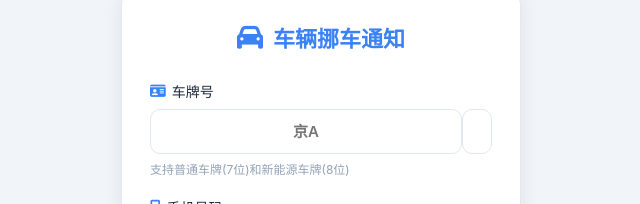
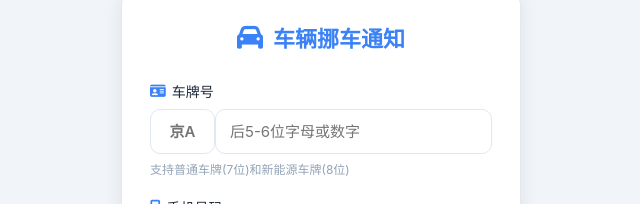
Before and after one commit to duoyuya/cpxt, a website: page admin/index.html in a window 1280 px wide. Shown: the part 90-294 px from the top of the page, without its empty margins (319-959 px from the left). Drawn offline with Linux system fonts and the light colour scheme.

Commit message:
Update index.html

```diff
--- a/admin/index.html
+++ b/admin/index.html
@@ -132,7 +132,6 @@
       transition: var(--transition);
       color: var(--text);
       background: #fff;
-      width: 100%;
     }
 
     input[type="text"]:focus {
@@ -143,8 +142,10 @@
 
     .plate-prefix {
       width: 65px;
+      min-width: 65px;
       background: var(--primary-light);
       text-align: center;
+      border: 1px solid var(--border);
       border-right: none;
       border-radius: var(--radius-sm) 0 0 var(--radius-sm);
       font-weight: 600;
@@ -153,6 +154,7 @@
 
     .plate-suffix {
       flex: 1;
+      border: 1px solid var(--border);
       border-radius: 0 var(--radius-sm) var(--radius-sm) 0;
     }
 
@@ -308,7 +310,7 @@
 
     <div class="form-group">
       <label class="form-label"><i class="fas fa-comment"></i> 留言 <span class="optional">（可选）</span></label>
-      <input type="text" id="messageText" placeholder="如：请尽快挪车，谢谢" maxlength="50" autocomplete="off">
+      <input type="text" id="messageText" placeholder="如：请尽快挪车，谢谢" maxlength="50" autocomplete="off" style="width: 100%;">
       <div class="helper-text">可留言给车主，最多50字</div>
     </div>
 
```
